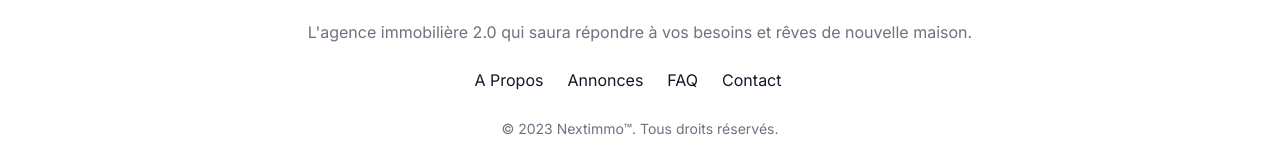
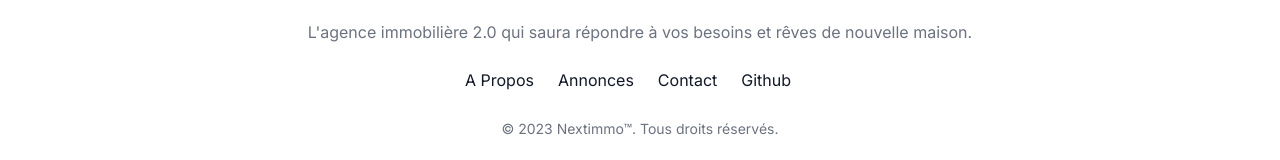
Before and after one commit to Ayrow/nextimmo, a Next.js app: page /compte in a window 1280 px wide. Shown: the part 149-309 px from the top of the page. Built offline with nearby package versions, Linux system fonts and the light colour scheme; no server answers.

Commit message:
updated footer

```diff
--- a/src/components/listings/GridCard.tsx
+++ b/src/components/listings/GridCard.tsx
@@ -108,10 +108,6 @@ const GridCard = ({ listing }: { listing: IListingDocument }) => {
     }
   }, []);
 
-  useEffect(() => {
-    console.log('user.saved', user.saved);
-  }, []);
-
   return (
     <div
       className='relative border rounded-2xl cursor-pointer'
--- a/src/components/modals/NotificationModal.tsx
+++ b/src/components/modals/NotificationModal.tsx
@@ -40,7 +40,7 @@ const NotificationModal = () => {
             <span className='sr-only'>Close modal</span>
           </button>
 
-          <div className='w-12 h-12 rounded-full bg-green-900 p-2 flex items-center justify-center mx-auto mb-3.5'>
+          <div className='w-12 h-12 rounded-full p-2 flex items-center justify-center mx-auto mb-3.5'>
             {modalCategory === ModalCategories.Success && (
               <FaCheckCircle className='text-center text-3xl flex justify-center my-5 text-green-500' />
             )}
--- a/src/components/navigation/Footer.tsx
+++ b/src/components/navigation/Footer.tsx
@@ -149,7 +149,7 @@ const Footer: React.FC = () => {
         </p>
         <ul className='flex flex-wrap justify-center items-center mb-6 text-gray-900 dark:text-white'>
           <li>
-            <Link href='#' className='mr-4 hover:underline md:mr-6 '>
+            <Link href='/' className='mr-4 hover:underline md:mr-6 '>
               A Propos
             </Link>
           </li>
@@ -159,13 +159,15 @@ const Footer: React.FC = () => {
             </Link>
           </li>
           <li>
-            <Link href='#' className='mr-4 hover:underline md:mr-6'>
-              FAQ
+            <Link href='/contact' className='mr-4 hover:underline md:mr-6'>
+              Contact
             </Link>
           </li>
           <li>
-            <Link href='#' className='mr-4 hover:underline md:mr-6'>
-              Contact
+            <Link
+              href='https://github.com/Ayrow/nextimmo'
+              className='mr-4 hover:underline md:mr-6'>
+              Github
             </Link>
           </li>
         </ul>
```
